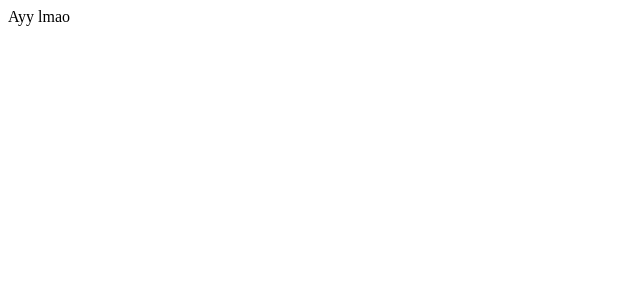
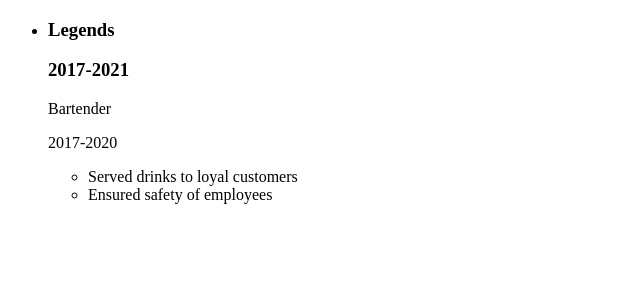
Before and after one commit to MochaDreamboat/React-CV, a React (Create React App) app: page / in a window 1280 px wide. Shown: the top 300 px of the page, without its empty margins (0-640 px from the left). Built offline with nearby package versions, Linux system fonts and the light colour scheme.

Commit message:
Wrote logic for passing employer information to Experience component of CV via props.

```diff
--- a/src/App.js
+++ b/src/App.js
@@ -1,8 +1,26 @@
 import React, { Component } from "react";
+import Experience from "./components/Experience.js";
+
+const pastJobs =
+[
+  {
+    title: 'Legends',
+    years: '2017-2021',
+    positions: [{role: 'Bartender', years: '2017-2020', duties: ['Served drinks to loyal customers', 'Ensured safety of employees']}]
+  },
+]
 
 class App extends Component {
+  constructor() {
+    super();
+
+    this.state = {
+
+    }
+  }
+
   render() {
-    return <div>Ayy lmao</div>;
+    return <Experience pastJobs={pastJobs} />
   }
 }
 
--- a/src/components/Experience.js
+++ b/src/components/Experience.js
@@ -1,30 +1,17 @@
 import React from "react";
+import Position from "./Position.js";
 
-const Experience = (props) => {
-    const { employers } = props;
-
+const Experience = ({pastJobs}) => {
     return (
         <ul>
-            {employers.map((employer) => {
+            {pastJobs.map((employer) => {
                 return (
                 <li>
                     <h3>{employer.title}</h3>
                     <h3>{employer.years}</h3>
                     {employer.positions.map((position) => {
-                        return (
-                        <div>
-                            <p>{position.role}</p>
-                            <p>{position.years}</p>
-                            <ul>
-                            {position.responsibilities.map((responsibility) => {
-                                return (
-                                        <li>{responsibility}</li>
-                                )
-                            })}
-                            </ul>
-                        </div>
-            )})}
-
+                        return <Position position={position} />
+                    })}
                 </ li>
                 )})}
         </ul>
@@ -34,17 +21,9 @@ const Experience = (props) => {
 
 export default Experience;
 
-// Employer
-// Position 1
-// Achievements 1
-// Position 2
-//Achievements 2
 
-/*
-    employerObj = {
-        title: Legends;
-        years: '2000-2001';
-        positions: [{role: Bartender, responsibilities: ['Duties 1', 'Duties 2']}, ...]
-    }
-
-*/
+    // employerObj = {
+    //     title: Legends;
+    //     years: '2000-2001';
+    //     positions: [{role: Bartender, responsibilities: ['Duties 1', 'Duties 2']}, ...]
+    // }
--- a/src/components/Position.js
+++ b/src/components/Position.js
@@ -1,12 +1,12 @@
 import React from 'react';
 
-function Position (props) {
+function Position ({position}) {
     return (
         <div class="position">
-            <p>{props.position.role}</p>
-            <p>{props.position.years}</p>
+            <p>{position.role}</p>
+            <p>{position.years}</p>
             <ul>
-            {props.position.duties.map((duty) => {
+            {position.duties.map((duty) => {
                 return (
                     <li>{duty}</li>
                 )
```
